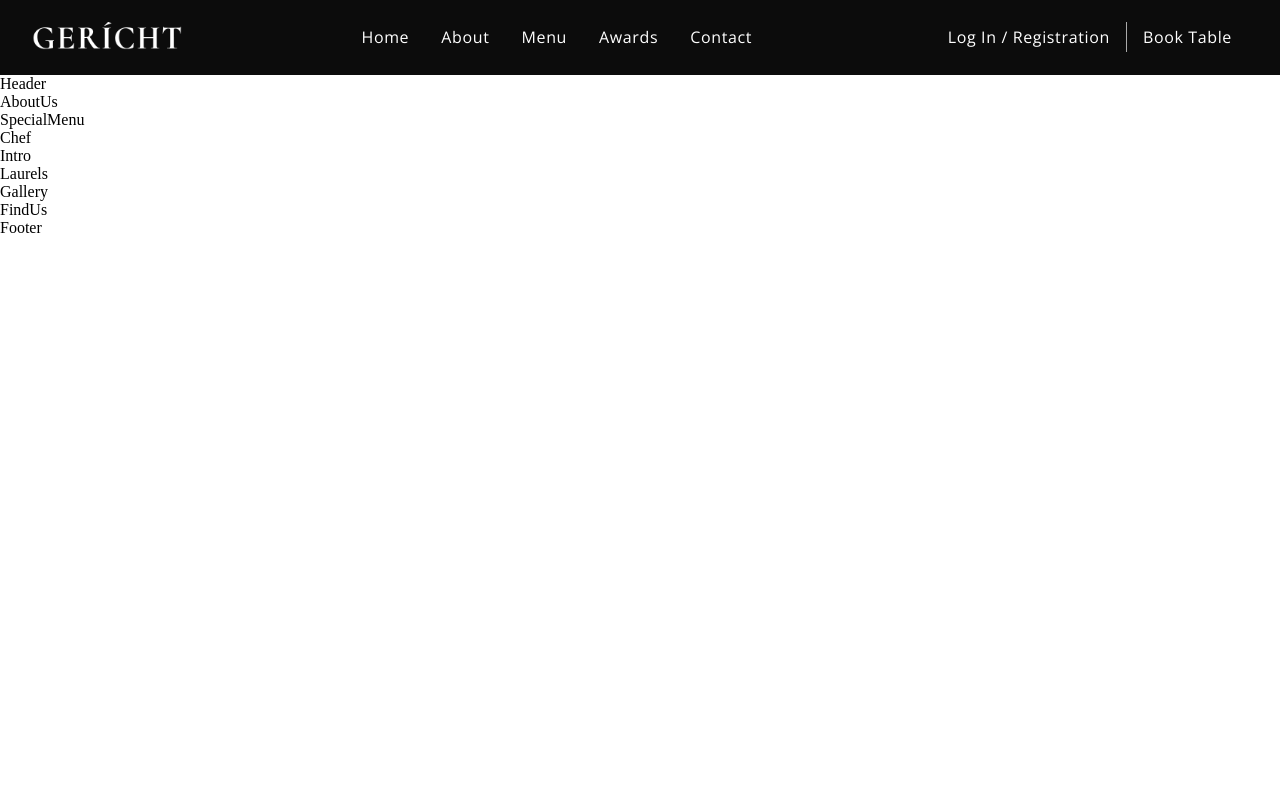
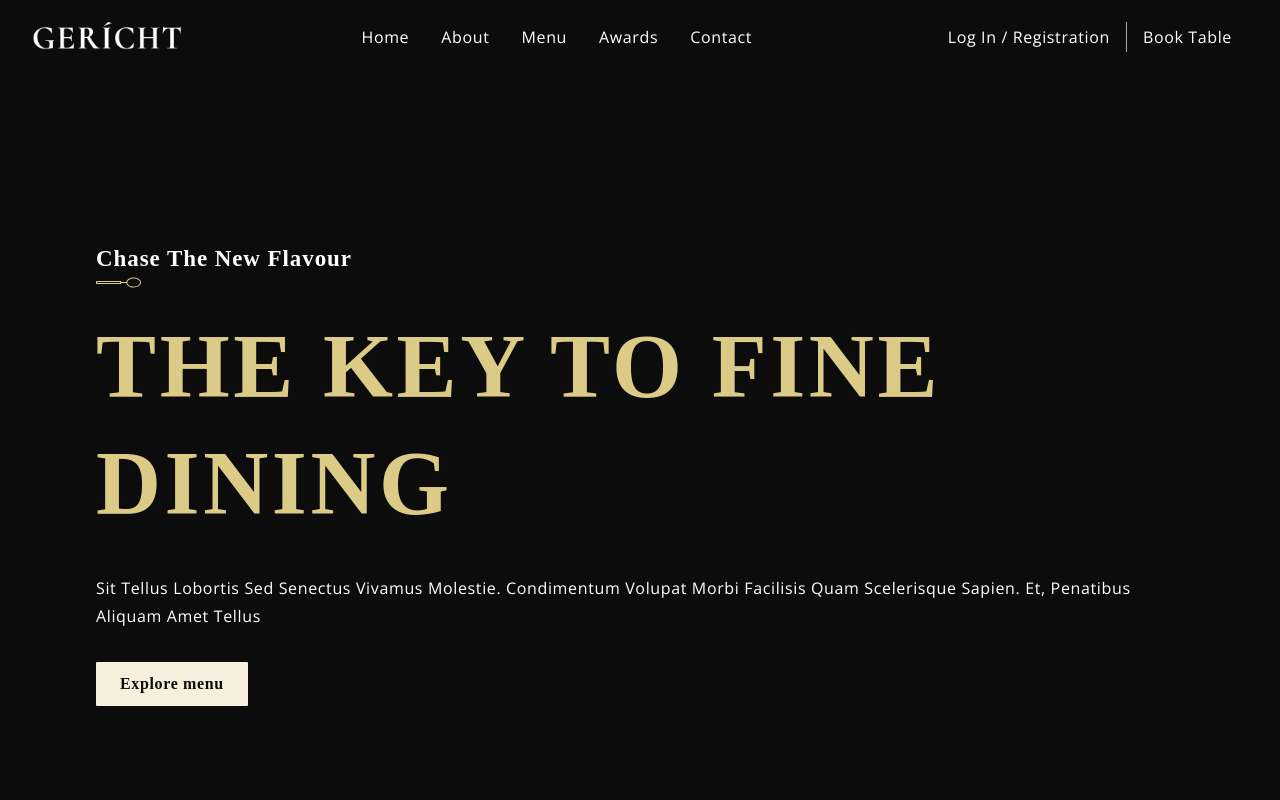
Before and after one commit to amine-amari/gericht-restaurant, a React (Create React App) app: page / in a window 1280 px wide. Shown: the top 800 px of the page. Built offline with nearby package versions, Linux system fonts and the light colour scheme; a web font is replaced by a local one.

Commit message:
implemented Header

```diff
--- a/src/components/SubHeading/SubHeading.jsx
+++ b/src/components/SubHeading/SubHeading.jsx
@@ -1,8 +1,11 @@
 import React from 'react';
 
-const SubHeading = () => (
-  <div>
-    SubHeading
+import {images} from '../../constants';
+
+const SubHeading = ({ title }) => (
+  <div style={{marginBottom: '1rem'}}>
+    <p className="p__cormorant"> {title}</p>
+    <img src={images.spoon} alt="spoon" className="spoon__img"/>
   </div>
 );
 
--- a/src/container/Header/Header.css
+++ b/src/container/Header/Header.css
@@ -0,0 +1,16 @@
+.app__header {
+    background-color: var(--color-black);
+}
+
+.app__header-h1 {
+    font-family: var(--font-base);
+    color: var(--color-golden);
+    letter-spacing: 0.04em;
+    text-transform: uppercase;
+    line-height: 117px;
+    font-size: 90px;
+}
+
+.app__header-img img {
+    width: 80%;
+}
--- a/src/container/Header/Header.jsx
+++ b/src/container/Header/Header.jsx
@@ -1,10 +1,25 @@
 import React from 'react';
+import { SubHeading } from '../../components';
 
+import {images} from '../../constants';
 import './Header.css';
 
 const Header = () => (
-  <div>
-    Header
+  <div className="app__header app__wrapper section__padding" id="home">
+    <div className="app__wrapper__info">
+      <SubHeading title="Chase the new flavour"/>
+      <h1 className="app__header-h1">The Key to Fine Dining</h1>
+      <p className="p__opensans" style={{margin: '2rem 0'}}>
+        Sit tellus lobortis sed senectus vivamus molestie.
+        Condimentum volupat morbi facilisis quam scelerisque sapien.
+        Et, penatibus aliquam amet tellus
+        </p>
+        <button type="button" className="custom__button">Explore menu</button>
+    </div>
+
+    <div className="app__wrapper_img">
+      <img src={images.welcome} alt="header img" />
+    </div>
   </div>
 );
 
```
